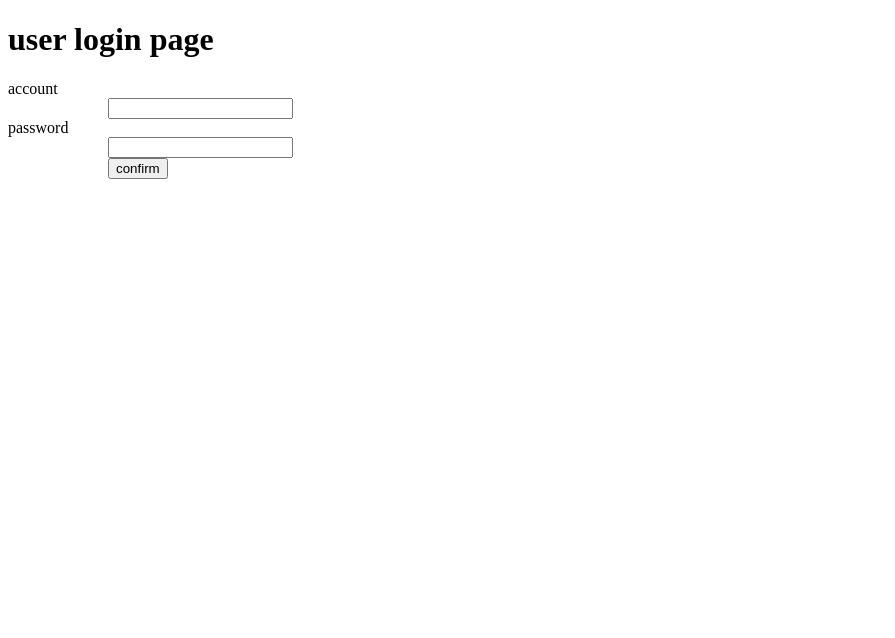
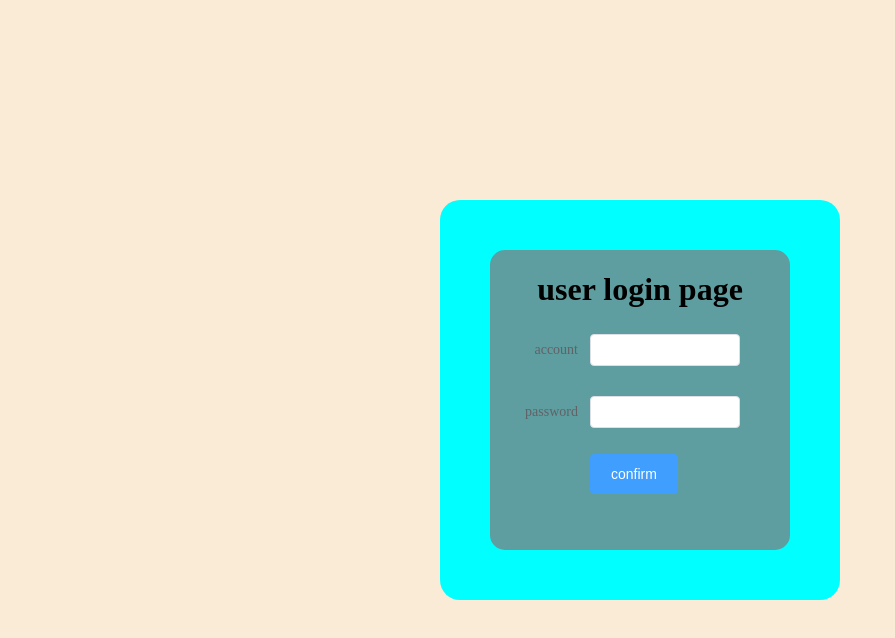
Before and after one commit to gengxuelong/springboot_vue_warehouse_management, a Vue app: page / in a window 1280 px wide. Shown: the top 638 px of the page, without its empty margins (0-895 px from the left). Built offline with nearby package versions, Linux system fonts and the light colour scheme.

Commit message:
完成login.vue页面编写，且能运行。为后端代码添加切片日志

```diff
--- a/public/index.html
+++ b/public/index.html
@@ -1,11 +1,15 @@
 <!DOCTYPE html>
-<html lang="">
+<html lang="en">
   <head>
     <meta charset="utf-8">
     <meta http-equiv="X-UA-Compatible" content="IE=edge">
     <meta name="viewport" content="width=device-width,initial-scale=1.0">
     <link rel="icon" href="<%= BASE_URL %>favicon.ico">
+<!--    <link rel="stylesheet" type="text/css" href="../src/assets/global.css">-->
     <title><%= htmlWebpackPlugin.options.title %></title>
+    <style>
+
+    </style>
   </head>
   <body>
     <noscript>
--- a/src/components/Index.vue
+++ b/src/components/Index.vue
@@ -1,13 +1,6 @@
 <template>
-  <div class="loginBody">
-    <div class="loginDiv">
-      <div class="login-content">
-        <h1 class="login-title">
-          user login page
-        </h1>
-
-      </div>
-    </div>
+  <div>
+    <p>this is index page</p>
   </div>
 </template>
 
--- a/src/components/Login.vue
+++ b/src/components/Login.vue
@@ -8,12 +8,12 @@
         <el-form :model="formData" :rules="formRules"
                  ref="formRef" label-width="100px" >
           <el-form-item label="account" prop="no">
-            <el-input v-model="formData.no" type="text" auto-complete="false" size="small" style="width: 200px"></el-input>
+            <el-input v-model="formData.no" type="text" auto-complete="false" size="small" style="width: 150px"></el-input>
           </el-form-item>
           <el-form-item label="password" prop="password">
             <el-input v-model="formData.password" type="password"
                       auto-complete="false" size="small" show-password
-                      style="width: 200px" @keyup.enter.native="confirm"></el-input>
+                      style="width: 150px" @keyup.enter.native="confirm"></el-input>
           </el-form-item>
           <el-form-item>
             <el-button :disabled="confirm_disabled" @click="confirm" type="primary">confirm</el-button>
@@ -53,8 +53,27 @@ export default {
   },
   methods: {
     confirm(){
+      this.confirm_disabled=true
       this.$refs.formRef.validate((valid)=>{
-
+        if(valid){
+          this.$axios.post(this.$httpUrl+'/user/login',this.formData)
+              .then(res=>res.data).then(res=>{
+            console.log(res)
+            if(res.code===200){
+              sessionStorage.setItem('user',res.data.user)
+              this.$store.commit('setMenu',res.data.menuList)
+              this.$router.replace('/Index')
+            }else{
+              this.confirm_disabled = false
+              alert("confirm failed, username or password is wrong")
+              return false
+            }
+          })
+        }else{
+          alert('confirm failed')
+          this.confirm_disabled = false
+          return false;
+        }
       })
     }
   }
@@ -62,5 +81,39 @@ export default {
 </script>
 
 <style scoped>
+    .loginBody{
+      position: absolute;
+      top: 0;
+      left: 0;
+      width: 100%;
+      height: 100%;
+      background-color: antiquewhite;
 
+    }
+    .loginDiv{
+      position: absolute;
+      top: 50%;
+      left: 50%;
+      margin-top: -200px;
+      margin-left: -200px;
+      width: 400px;
+      height: 400px;
+      border-radius: 5%;
+      background-color: aqua;
+    }
+    .login-content{
+      position: absolute;
+      top: 50%;
+      left: 50%;
+      margin-top: -150px;
+      margin-left: -150px;
+      width: 300px;
+      height: 300px;
+      background-color: cadetblue;
+      border-radius: 5%;
+    }
+    .login-title{
+      /*text-align 属性规定元素中的文本的水平对齐方式。*/
+      text-align: center;
+    }
 </style>
--- a/src/main.js
+++ b/src/main.js
@@ -2,15 +2,17 @@ import Vue from 'vue'
 import App from './App.vue'
 import VueRouter from "vue-router";
 import router from "@/router";
+import store from "@/store"
 import ElementUI from 'element-ui'
 import axios from "axios";
-
+import 'element-ui/lib/theme-chalk/index.css';//element样式渲染必不可少的文件
 Vue.config.productionTip = false
 Vue.use(VueRouter)
 Vue.use(ElementUI)
 Vue.prototype.$axios = axios
-Vue.prototype.$httpUrl = 'http://localhost:8080'
+Vue.prototype.$httpUrl = 'http://localhost:8888'
 new Vue({
   render: h => h(App),
-  router
+  router,
+  store
 }).$mount('#app')
```
